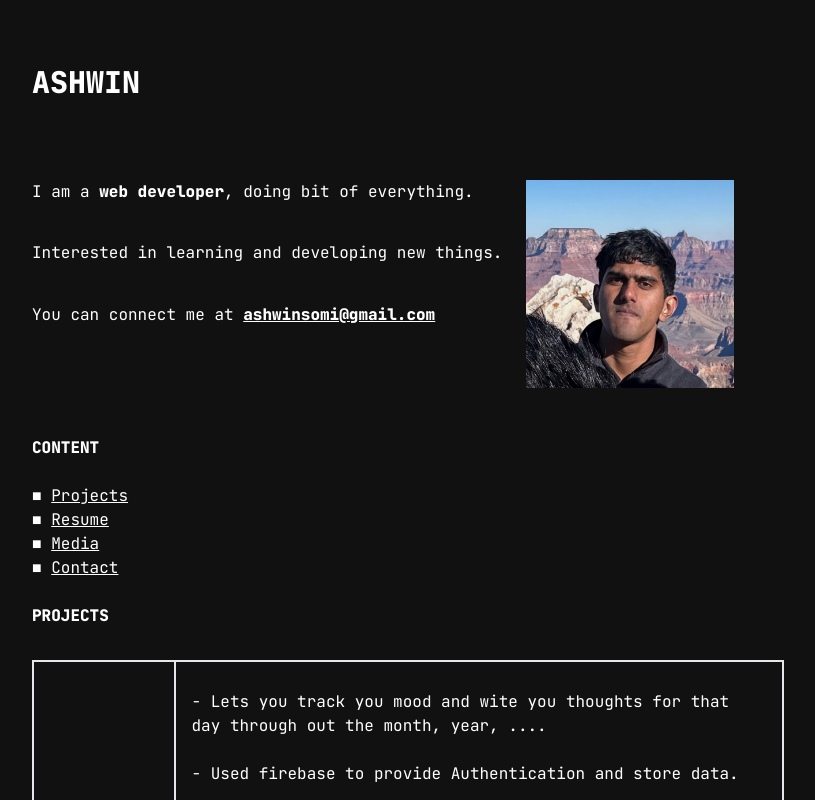
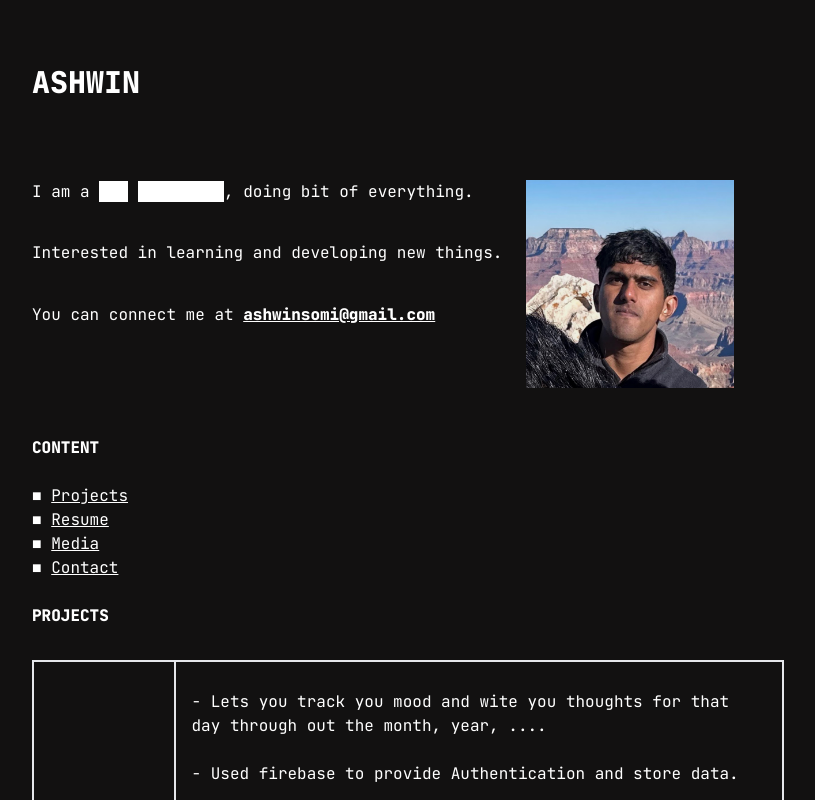
Before and after one commit to AshwinSomi/portfolio, a React (Vite) app: page / in a window 1280 px wide. Shown: the top 800 px of the page, without its empty margins (232-1047 px from the left). Built offline with nearby package versions, Linux system fonts and the light colour scheme; a web font is replaced by a local one.

Commit message:
update-title

```diff
--- a/src/components/Body.jsx
+++ b/src/components/Body.jsx
@@ -20,7 +20,9 @@ export default function Body() {
       <div className="flex flex-wrap pt-10 pb-6 ">
         <div className="grid grid-col text-xs md:text-sm lg:text-base pb-6 ">
           <p>
-            I am a <span>web developer</span>, doing bit of everything.
+            I am a <span className="text-transparent bg-white">web</span>{" "}
+            <span className="text-transparent bg-white"> developer</span>, doing
+            bit of everything.
           </p>
           <p>Interested in learning and developing new things.</p>
           <p>
```
